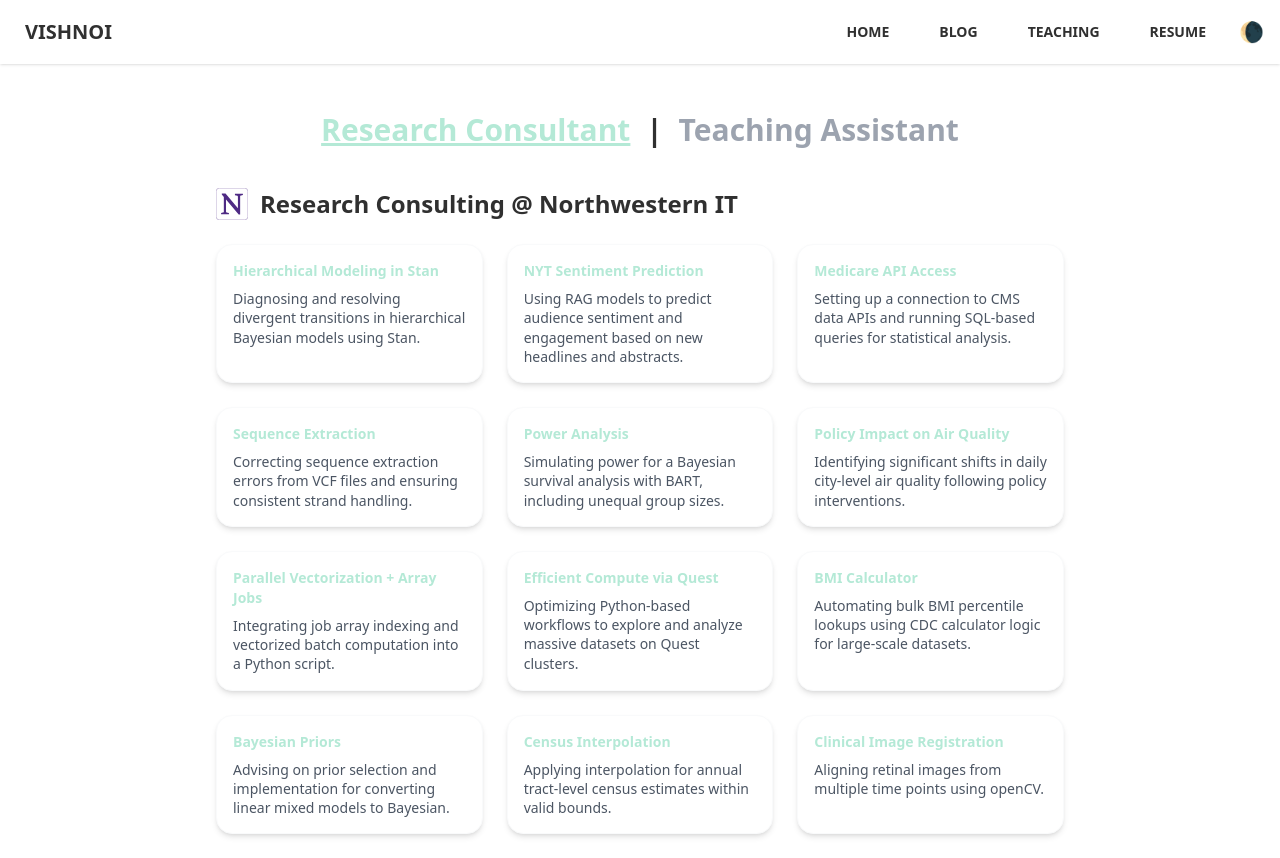
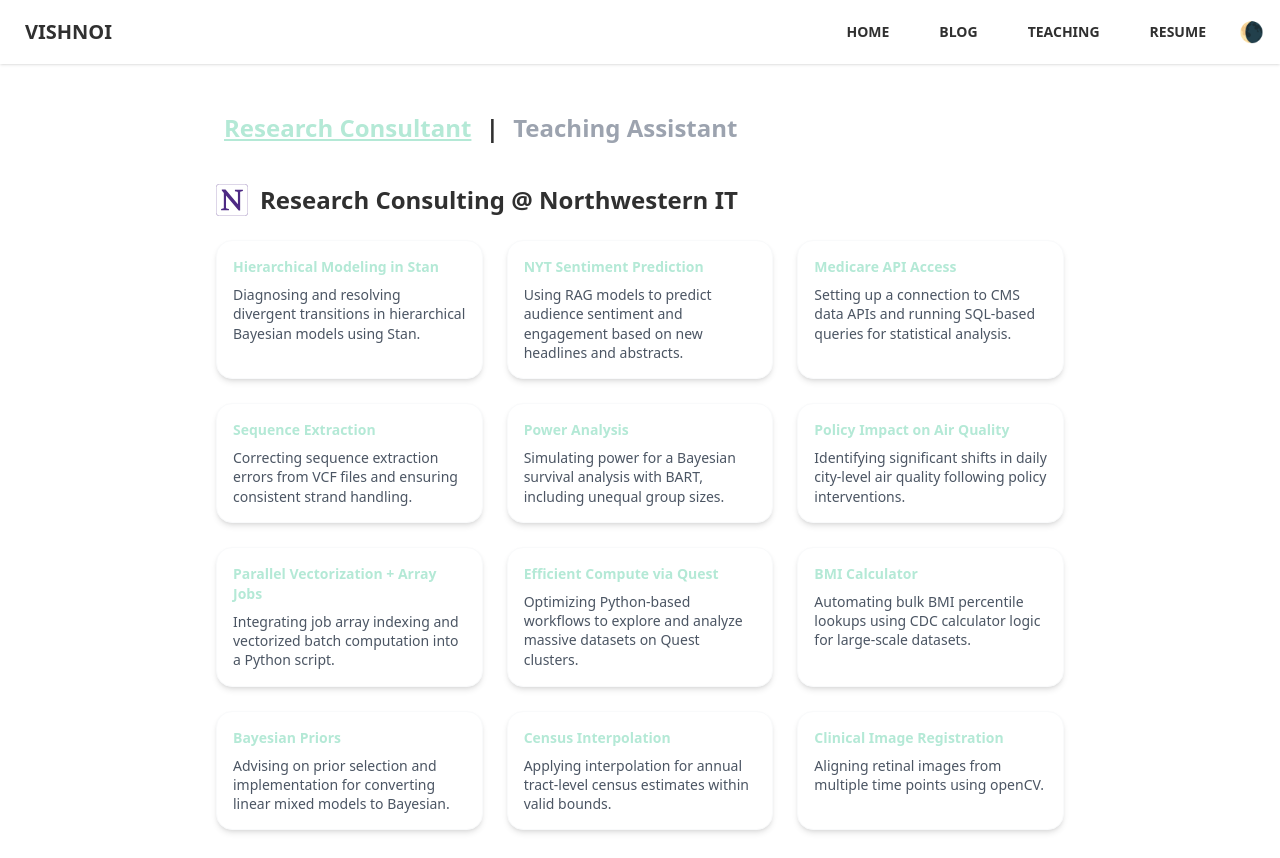
Before and after one commit to s-vishnoi/portfolio, a Vue app: page /teaching in a window 1280 px wide. Built offline with nearby package versions, Linux system fonts and the light colour scheme.

Commit message:
size left

```diff
--- a/src/pages/Teaching.vue
+++ b/src/pages/Teaching.vue
@@ -1,7 +1,7 @@
 <template>
   <section class="max-w-4xl mx-auto p-6 space-y-10">
     <!-- Toggle Header -->
-    <h1 class="text-3xl font-bold mb-6 text-center">
+    <h1 class="text-2xl font-bold mb-6 text-left">
       <button
         @click="currentView = 'consultant'"
         :class="currentView === 'consultant' ? activeBtn : inactiveBtn"
```
